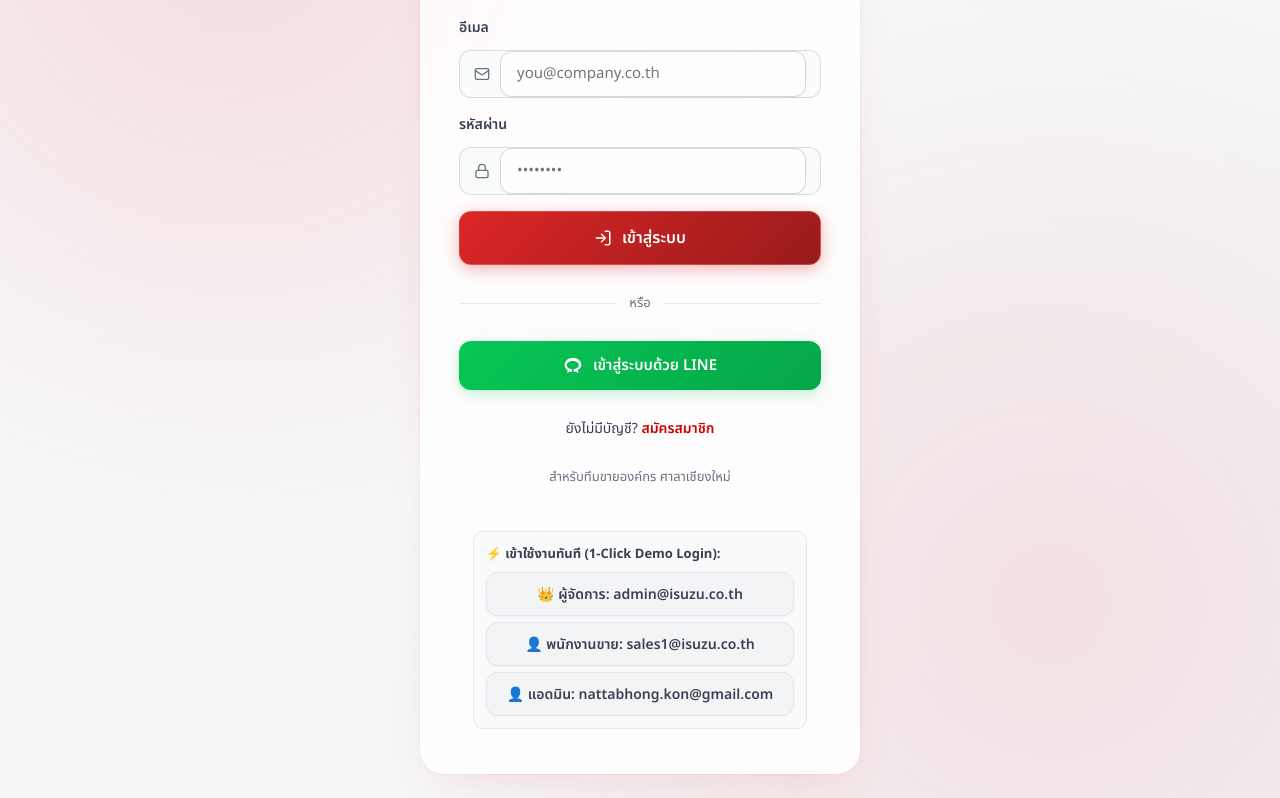
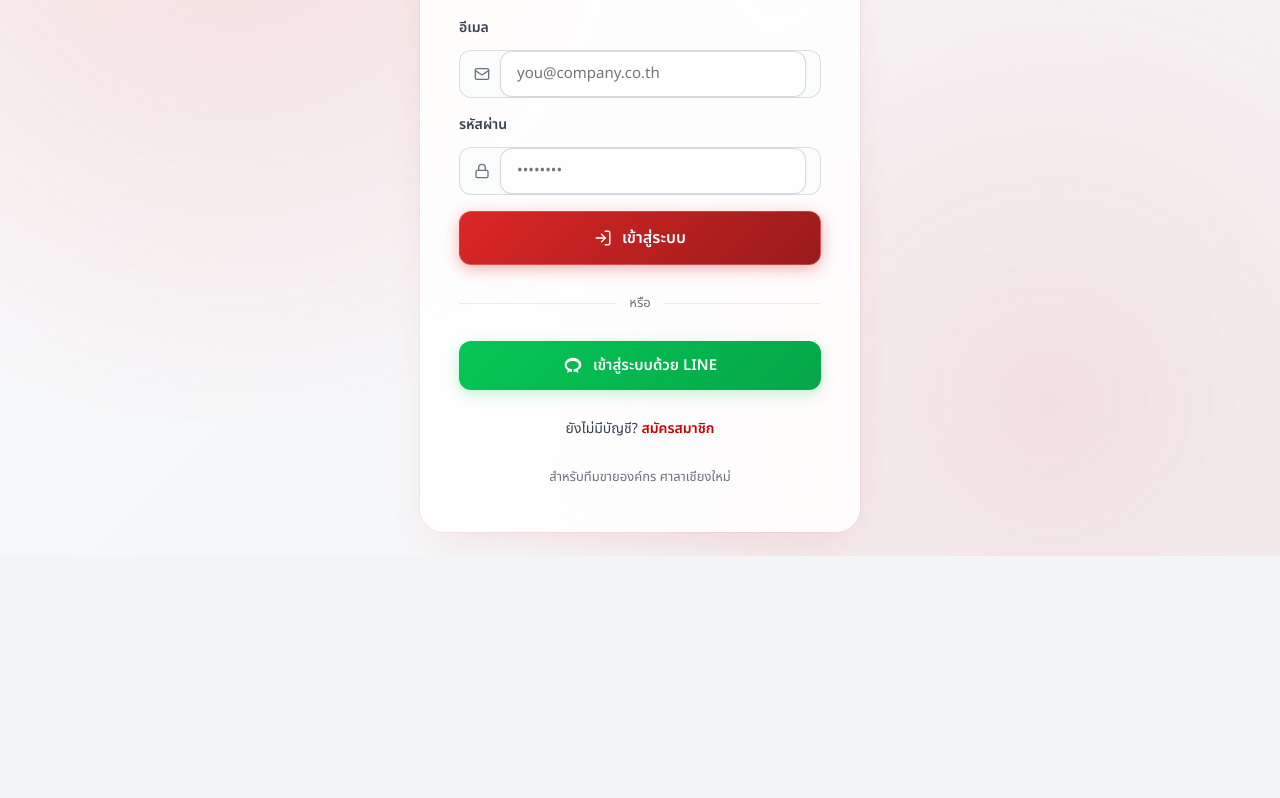
Before and after one commit to nattabhong/isuzu-corporate, a React (Vite) app in the folder packages/frontend/: page / in a window 1280 px wide. Shown: the part 289-1087 px from the top of the page. After the commit the page ends 845 px from the top, so only its background shows below. Built offline with nearby package versions, Linux system fonts and the light colour scheme; no server answers.

Commit message:
fix: remove demo login buttons from login UI

```diff
--- a/packages/frontend/src/pages/Login.tsx
+++ b/packages/frontend/src/pages/Login.tsx
@@ -26,21 +26,6 @@ export function Login({ onLogin, onLineLogin, onRegister }: LoginProps) {
       } else {
         await onRegister(name.trim(), email.trim(), password, inviteCode.trim())
       }
-    } catch (err) {
-      setError(err instanceof Error ? err.message : 'เกิดข้อผิดพลาด กรุณาลองใหม่')
-    } finally {
-      setSubmitting(false)
-    }
-  }
-
-  async function handleQuickLogin(demoEmail: string) {
-    setEmail(demoEmail)
-    setPassword('password123')
-    setMode('login')
-    setError(null)
-    setSubmitting(true)
-    try {
-      await onLogin(demoEmail, 'password123')
     } catch (err) {
       setError(err instanceof Error ? err.message : 'เกิดข้อผิดพลาด กรุณาลองใหม่')
     } finally {
@@ -163,39 +148,6 @@ export function Login({ onLogin, onLineLogin, onRegister }: LoginProps) {
         </p>
 
         <p className="login-footer">สำหรับทีมขายองค์กร ศาลาเชียงใหม่</p>
-
-        <div style={{ marginTop: '16px', padding: '12px', background: '#F9FAFB', borderRadius: '10px', border: '1px solid #E5E7EB', textAlign: 'left', fontSize: '0.8125rem' }}>
-          <strong style={{ color: '#374151', display: 'block', marginBottom: '8px' }}>⚡ เข้าใช้งานทันที (1-Click Demo Login):</strong>
-          <div style={{ display: 'flex', flexDirection: 'column', gap: '6px' }}>
-            <button
-              type="button"
-              className="btn btn-sm btn-secondary"
-              style={{ width: '100%', justifyContent: 'flex-start', fontSize: '0.75rem', padding: '6px 10px' }}
-              onClick={() => handleQuickLogin('admin@isuzu.co.th')}
-              disabled={submitting}
-            >
-              👑 ผู้จัดการ: admin@isuzu.co.th
-            </button>
-            <button
-              type="button"
-              className="btn btn-sm btn-secondary"
-              style={{ width: '100%', justifyContent: 'flex-start', fontSize: '0.75rem', padding: '6px 10px' }}
-              onClick={() => handleQuickLogin('sales1@isuzu.co.th')}
-              disabled={submitting}
-            >
-              👤 พนักงานขาย: sales1@isuzu.co.th
-            </button>
-            <button
-              type="button"
-              className="btn btn-sm btn-secondary"
-              style={{ width: '100%', justifyContent: 'flex-start', fontSize: '0.75rem', padding: '6px 10px' }}
-              onClick={() => handleQuickLogin('nattabhong.kon@gmail.com')}
-              disabled={submitting}
-            >
-              👤 แอดมิน: nattabhong.kon@gmail.com
-            </button>
-          </div>
-        </div>
       </div>
     </div>
   )
```
